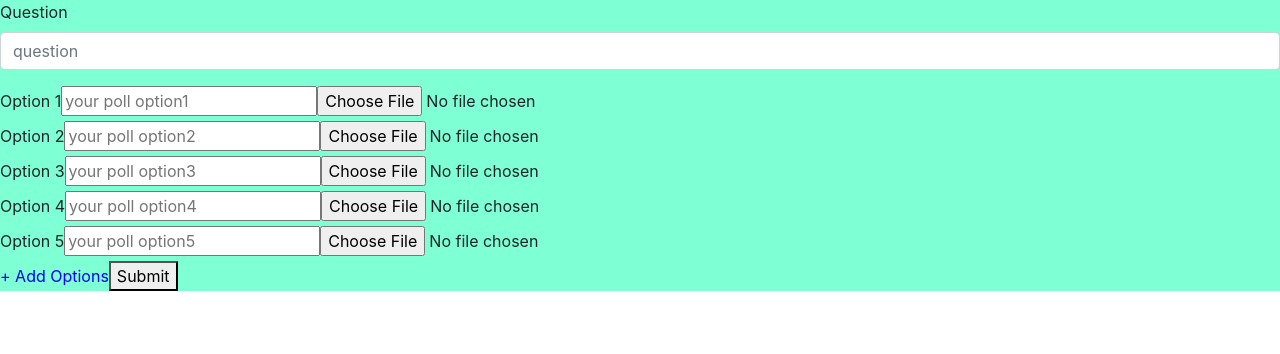
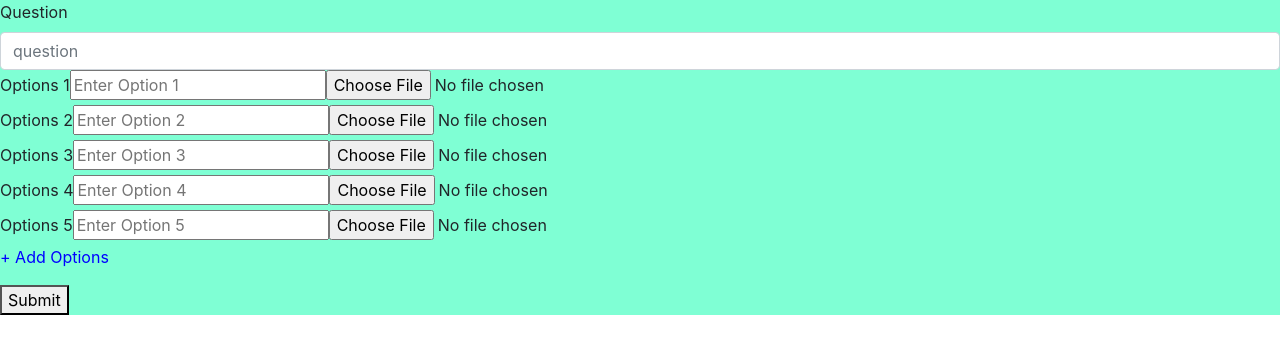
Before and after one commit to SamanehGhafouri/MobPoll-Prototype, an Angular app: page / in a window 1280 px wide. Shown: the top 354 px of the page. Built offline with nearby package versions, Linux system fonts and the light colour scheme.

Commit message:
right way to show FormArray

```diff
--- a/src/app/form/form.component.html
+++ b/src/app/form/form.component.html
@@ -1,10 +1,10 @@
-<form style="background-color: aquamarine" [formGroup]="mainForm">
+<form style="background-color: aquamarine" [formGroup]="mainForm" (ngSubmit)="onSubmit()">
   <div class="form-group">
     <label>
       <span>Question</span>
     </label>
-    <input type="text" class="form-control" placeholder="question"  formControlName="question" required>
-    <div class="alert alert-danger" *ngIf="question.invalid && (question.dirty || question.touched)" >
+    <input type="text" class="form-control" placeholder="question" formControlName="question" required>
+    <div class="alert alert-danger" *ngIf="question.invalid && (question.dirty || question.touched)">
       <div *ngIf="question.errors.required">
         question is required
       </div>
@@ -12,14 +12,18 @@
         Question must be at least 4 character
       </div>
     </div>
+    <div>
+      <ng-container formArrayName="options">
+        <div *ngFor="let option of options.controls; index as i">
+          <label>
+            <span>Options {{i + 1}}</span>
+          </label>
+          <input type="text" [formControlName]="i" placeholder="Enter Option {{i + 1}}">
+          <input type="file" placeholder="click">
+        </div>
+        <a (click)="addOption()" style="color: blue; cursor:pointer;">+ Add Options</a>
+      </ng-container>
     </div>
-
-
-  <div *ngFor="let option of mainForm.value.options; index as i;">
-    <label>Option {{i + 1}}</label>
-    <input type="text" placeholder="your poll option{{i + 1}}">
-    <input type="file" placeholder="click">
   </div>
-  <a (click)="addOption()" style="color: blue; cursor:pointer;">+ Add Options</a>
-  <button (click)="onSubmit()">Submit</button>
+  <button>Submit</button>
 </form>
--- a/src/app/form/form.component.ts
+++ b/src/app/form/form.component.ts
@@ -10,13 +10,6 @@ export class FormComponent implements OnInit{
   mainForm: FormGroup;
   constructor() {
 
-  }
-
-  addOption(){
-    if (this.mainForm.value.options.length < 15) {
-      this.mainForm.value.options.push(new FormControl(''));
-    }
-    console.log("number of input", this.mainForm.value.options.length);
   }
 
   ngOnInit(): void{
@@ -33,15 +26,31 @@ export class FormComponent implements OnInit{
     });
 
   }
+  // Show the array of formControl
+  get options(){
+    return this.mainForm.get('options') as FormArray;
+  }
+  addOption(){
+    if (this.options.length < 15) {
+      this.options.push(new FormControl(''));
+    }
+    console.log("number of input", this.mainForm.value.options.length);
+  }
+
   get question(){
     return this.mainForm.get('question');
   }
+
+
   onSubmit(){
     // this.submitted = true;
-    // if (this.mainForm.valid){
-    //   alert('Form Submitted');
-    //   console.table(this.mainForm.value);
-    // }
+    if (this.mainForm.valid){
+      alert('Form Submitted');
+      console.table(this.mainForm.value);
+    }
+    else {
+      alert("The form is shit");
+    }
   }
 
 
```
